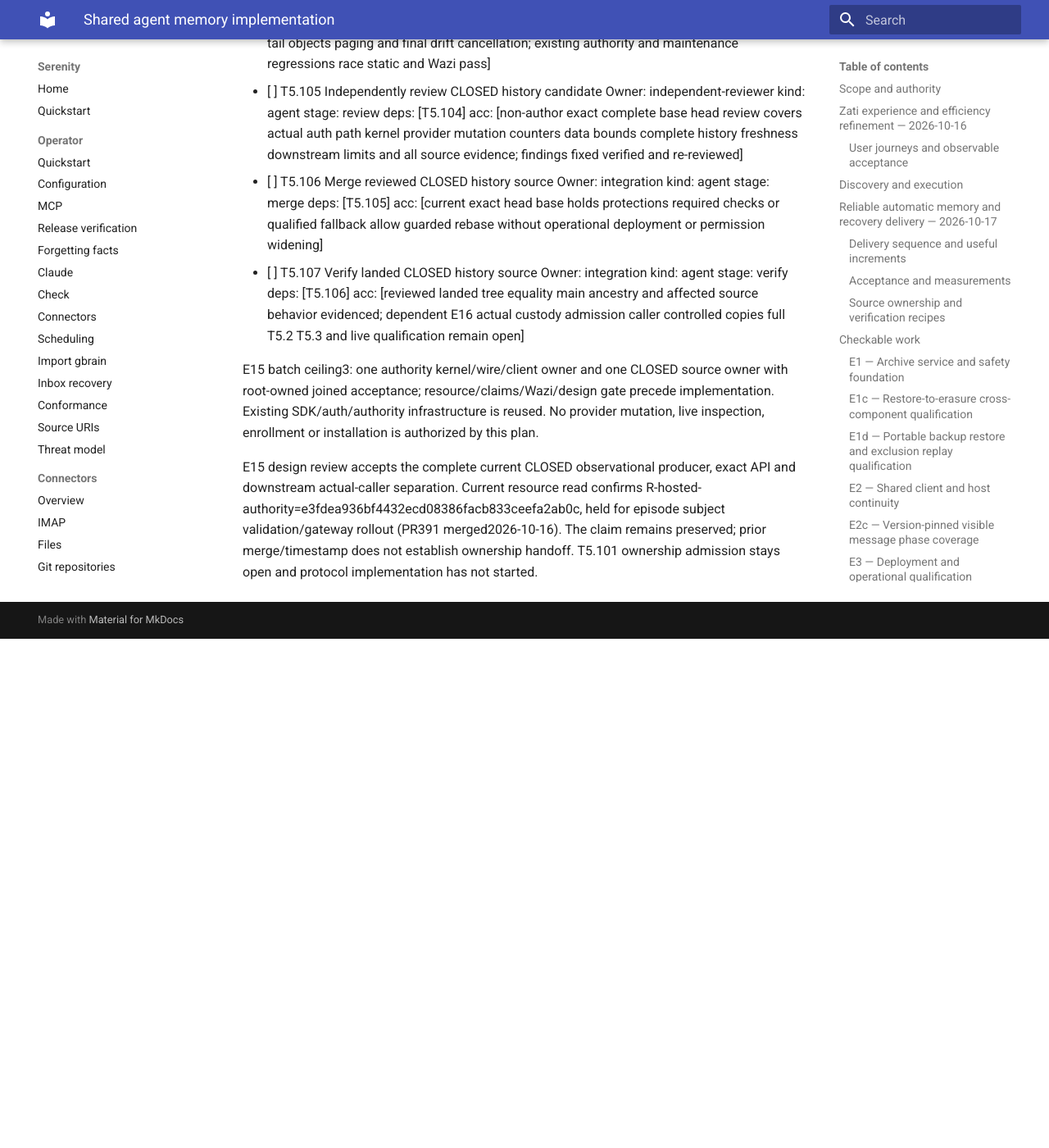
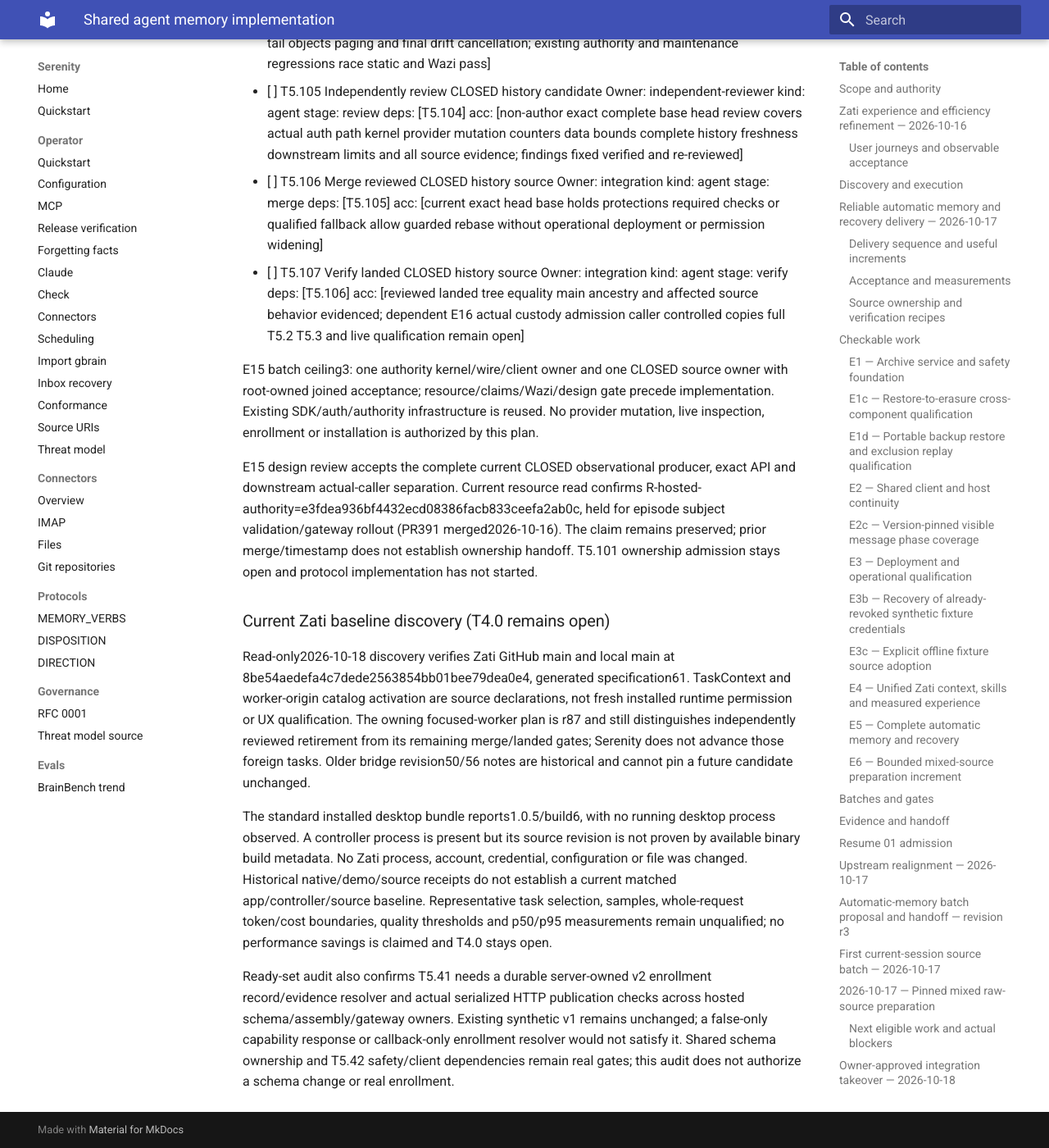
Before and after one commit to sirerun/serenity, an MkDocs documentation site: the page built from docs/plans/shared-agent-memory-implementation-20261016.md, in a window 1280 px wide and 1400 px high, scrolled down 56986 px. Shown: the whole window at 82% size. Built offline with MkDocs 1.6.1 and Material for MkDocs 9.7.7, drawn with Linux system fonts in a browser that asks for light colours; before the commit the page ends 57765 px from its top, so only the background shows below that.

Commit message:
Reconcile current Zati baseline and remaining enrollment gates

```diff
--- a/docs/plans/shared-agent-memory-implementation-20261016.md
+++ b/docs/plans/shared-agent-memory-implementation-20261016.md
@@ -1045,3 +1045,29 @@
 subject validation/gateway rollout (PR391 merged2026-10-16). The claim remains
 preserved; prior merge/timestamp does not establish ownership handoff. T5.101
 ownership admission stays open and protocol implementation has not started.
+
+### Current Zati baseline discovery (T4.0 remains open)
+
+Read-only2026-10-18 discovery verifies Zati GitHub main and local main at
+8be54aedefa4c7dede2563854bb01bee79dea0e4, generated specification61. TaskContext
+and worker-origin catalog activation are source declarations, not fresh installed
+runtime permission or UX qualification. The owning focused-worker plan is r87
+and still distinguishes independently reviewed retirement from its remaining
+merge/landed gates; Serenity does not advance those foreign tasks. Older bridge
+revision50/56 notes are historical and cannot pin a future candidate unchanged.
+
+The standard installed desktop bundle reports1.0.5/build6, with no running desktop
+process observed. A controller process is present but its source revision is not
+proven by available binary build metadata. No Zati process, account, credential,
+configuration or file was changed. Historical native/demo/source receipts do not
+establish a current matched app/controller/source baseline. Representative task
+selection, samples, whole-request token/cost boundaries, quality thresholds and
+p50/p95 measurements remain unqualified; no performance savings is claimed and
+T4.0 stays open.
+
+Ready-set audit also confirms T5.41 needs a durable server-owned v2 enrollment
+record/evidence resolver and actual serialized HTTP publication checks across
+hosted schema/assembly/gateway owners. Existing synthetic v1 remains unchanged;
+a false-only capability response or callback-only enrollment resolver would not
+satisfy it. Shared schema ownership and T5.42 safety/client dependencies remain
+real gates; this audit does not authorize a schema change or real enrollment.
```
